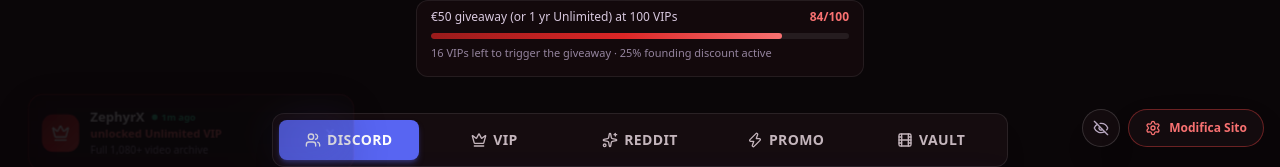
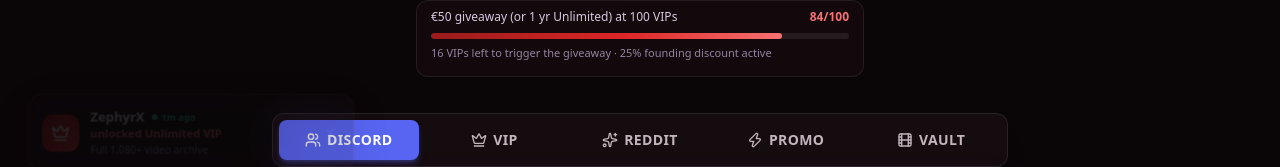
Before and after one commit to dragonere93-png/vitejs-vite-vvb1fxf9, a React (Vite) app: page / in a window 1280 px wide. Shown: the part 637-804 px from the top of the page. Built offline with nearby package versions, Linux system fonts and the light colour scheme.

Commit message:
Update App.tsx

```diff
--- a/src/App.tsx
+++ b/src/App.tsx
@@ -10,7 +10,7 @@ import {
 // ============================================================================
 // IMPOSTA SU `false` QUANDO PUBBLICHI LA VERSIONE FINALE PER NASCONDERE L'EDITOR
 // ============================================================================
-const ENABLE_OWNER_CUSTOMIZER = true;
+const ENABLE_OWNER_CUSTOMIZER = false;
 
 type HubTab = 'discord' | 'vip' | 'reddit' | 'promo' | 'vault';
 type EditorTab = 'copy' | 'media' | 'stats' | 'tiers' | 'faq' | 'export';
```
